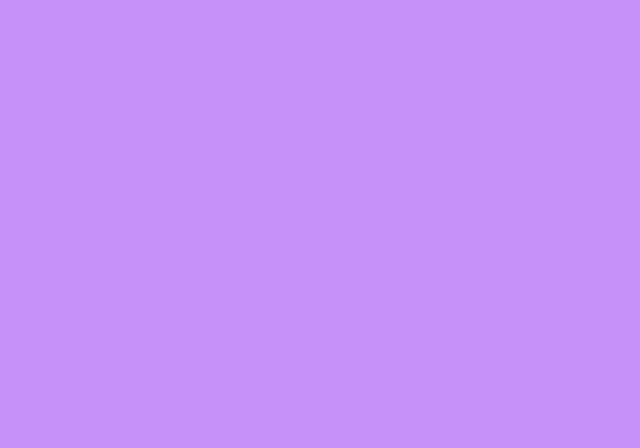
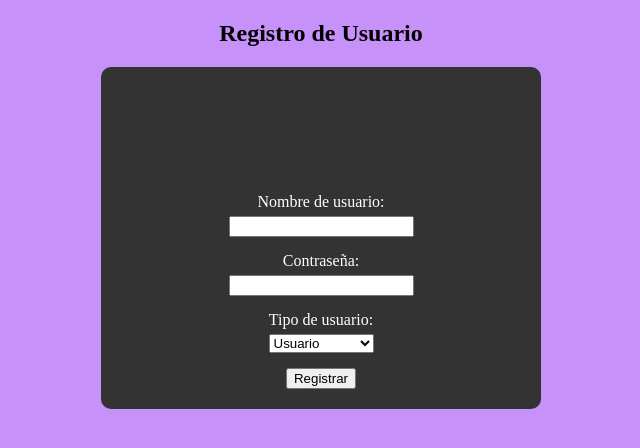
Before and after one commit to nandostiwar/20242-AplicacionesMovilesViernes, a React (Vite) app in the folder proyecto-general-horoscopo/horoscopo/: page /registro in a window 1280 px wide. Before the commit this address had no page. Shown: the top 448 px of the page, without its empty margins (319-959 px from the left). Built offline with nearby package versions, Linux system fonts and the light colour scheme.

Commit message:
Añadi funcion crear usuarios

```diff
--- a/proyecto-general-horoscopo/horoscopo/src/App.jsx
+++ b/proyecto-general-horoscopo/horoscopo/src/App.jsx
@@ -3,6 +3,7 @@ import Form from './components/Form';
 import UserHome from './components/UserHome';
 import AdminHome from './components/AdminHome';
 import ChangePassword from './components/changePassword'; // Importar ChangePassword
+import Registro from './components/registro';
 import {BrowserRouter, Routes, Route} from 'react-router-dom';
 import { useState } from 'react';
 
@@ -16,6 +17,7 @@ function App() {
         <Route path='/userHome' element={<UserHome user={user}/>}></Route>
         <Route path='/adminHome' element={<AdminHome user={user}/>}></Route>
         <Route path='/changePassword' element={<ChangePassword userType={user} />}></Route> {/* Nueva Ruta */}
+        <Route path="/registro" element={<Registro />} /> {/* Nueva ruta de registro */}
       </Routes>
     </BrowserRouter>
   )
--- a/proyecto-general-horoscopo/horoscopo/src/components/Form.jsx
+++ b/proyecto-general-horoscopo/horoscopo/src/components/Form.jsx
@@ -1,77 +1,83 @@
-import './styles/Form.css'
+import './styles/Form.css';
 import { useState } from 'react';
 import { useNavigate } from 'react-router-dom';
 
-function Form({callback}){
-    const [username, setUsername] = useState(null);
-    const [password, setPassword] = useState(null);
+function Form({ callback }) {
+    const [username, setUsername] = useState('');
+    const [password, setPassword] = useState('');
+    const [errorMessage, setErrorMessage] = useState('');
     const goTo = useNavigate();
 
-    const validateUser = (event)=>{
+    // Validar usuario
+    const validateUser = (event) => {
         event.preventDefault();
         fetch(`http://localhost:4000/v1/signos/login`, {
             method: 'POST',
-            headers: {"Content-Type": "application/json"},
-            body: JSON.stringify({username, password})
+            headers: { "Content-Type": "application/json" },
+            body: JSON.stringify({ username, password }),
         })
-            .then(res =>res.json())
-            .then(responseData => {
-                if(responseData.resultado === 'user'){
+            .then((res) => res.json())
+            .then((responseData) => {
+                if (responseData.resultado === 'user') {
                     callback("user");
                     goTo("/userHome");
-                }else if(responseData.resultado === 'admin'){
+                } else if (responseData.resultado === 'admin') {
                     callback("admin");
                     goTo("/adminHome");
+                } else {
+                    setErrorMessage('Usuario o contraseña incorrectos');
                 }
             })
-
-    }
-    return (
-        <form onSubmit={validateUser}>
-            <h1 id="txtBienvenida">Bienvenido a nuestro portal del Zodiaco</h1>
-            <h4 className="txt">Nombre de Usuario</h4>
-            <input type="text" className="entry" onChange={(e)=> setUsername(e.target.value)}/><br></br>
-            <h4 className="txt">Contraseña</h4>
-            <input type="password" className="entry" onChange={(e)=> setPassword(e.target.value)}/><br></br>
-            <input type="submit" value="Ingresar" id="btnEnviar"/>
-            <button type="button" onClick={() => goTo("/changePassword")} id="btnUpdate">Cambiar Contraseña</button>
-            <button type="button" onClick={() => goTo("/register")} id="btnRegistro">Registrarse</button>
-        </form>
-    )
-    // Redirige a la página de actualización de datos
-    const updateData = (event) => {
-        event.preventDefault();
-        goTo("/updateData");
+            .catch((error) => {
+                console.error("Error en la validación:", error);
+                setErrorMessage('Error del servidor, intenta nuevamente');
+            });
     };
 
-    const NewUser = (event) => {
-        event.preventDefault();
-        goTo("/NewHome");
+    // Redirigir a la página de actualización de contraseña
+    const updateData = () => {
+        goTo("/changePassword");
+    };
+
+    // Redirigir a la página de registro de usuario
+    const registerUser = () => {
+        goTo("/registro");
     };
 
     return (
         <form onSubmit={validateUser}>
             <h1 id="txtBienvenida">Bienvenido a nuestro portal del Zodiaco</h1>
+
+            {/* Mostrar mensaje de error si lo hay */}
             {errorMessage && <p style={{ color: 'red' }}>{errorMessage}</p>}
+
             <h4 className="txt">Nombre de Usuario</h4>
             <input
                 type="text"
                 className="entry"
+                value={username}
                 onChange={(e) => setUsername(e.target.value)}
-                value={username}
+                required
             /><br />
+
             <h4 className="txt">Contraseña</h4>
             <input
                 type="password"
                 className="entry"
+                value={password}
                 onChange={(e) => setPassword(e.target.value)}
-                value={password}
+                required
             /><br />
+
+            {/* Botón de Ingresar */}
             <input type="submit" value="Ingresar" id="btnEnviar" />
-            <input type="submit" value="Actualziar contraseña" id="btnUpdate" onClick={updateDatar}/>
-            <input type="submit" value="Registrar Usuario" id="btnNew" onClick={NewUser}/>
 
-            </form>
+            {/* Botón para Cambiar Contraseña */}
+            <button type="button" onClick={updateData} id="btnUpdate">Cambiar Contraseña</button>
+
+            {/* Botón para Registrarse */}
+            <button type="button" onClick={registerUser} id="btnRegistro">Registrarse</button>
+        </form>
     );
 }
 
--- /dev/null
+++ b/proyecto-general-horoscopo/horoscopo/src/components/registro.jsx
@@ -0,0 +1,92 @@
+// src/components/Registro.jsx
+import React, { useState } from 'react';
+import { useNavigate } from 'react-router-dom';
+import './styles/Form.css'; // Usamos el mismo estilo que ya tienes
+
+const Registro = () => {
+  const navigate = useNavigate();
+  const [username, setUsername] = useState('');
+  const [password, setPassword] = useState('');
+  const [userType, setUserType] = useState('user'); // Valor por defecto: usuario
+  const [errorMessage, setErrorMessage] = useState('');
+
+  const handleRegister = async (e) => {
+    e.preventDefault();
+
+    if (!username || !password) {
+      setErrorMessage('Faltan datos por completar.');
+      return;
+    }
+
+    const data = {
+      username,
+      password,
+      userType,
+    };
+
+    try {
+      const response = await fetch('http://localhost:4000/registro', {
+        method: 'POST',
+        headers: {
+          'Content-Type': 'application/json',
+        },
+        body: JSON.stringify(data),
+      });
+
+      const result = await response.json();
+
+      if (response.ok) {
+        alert('Registro exitoso');
+        navigate('/login'); // Redirigir al login después de registrar
+      } else {
+        setErrorMessage(result.message || 'Error en el registro');
+      }
+    } catch (error) {
+      console.error('Error al registrar:', error);
+      setErrorMessage('Error del servidor al registrar.');
+    }
+  };
+
+  return (
+    <div className="form-container">
+      <h2>Registro de Usuario</h2>
+      <form onSubmit={handleRegister} className="form">
+        <div className="form-group">
+          <label htmlFor="username">Nombre de usuario:</label>
+          <input
+            type="text"
+            id="username"
+            value={username}
+            onChange={(e) => setUsername(e.target.value)}
+            required
+          />
+        </div>
+        <div className="form-group">
+          <label htmlFor="password">Contraseña:</label>
+          <input
+            type="password"
+            id="password"
+            value={password}
+            onChange={(e) => setPassword(e.target.value)}
+            required
+          />
+        </div>
+        <div className="form-group">
+          <label htmlFor="userType">Tipo de usuario:</label>
+          <select
+            id="userType"
+            value={userType}
+            onChange={(e) => setUserType(e.target.value)}
+          >
+            <option value="user">Usuario</option>
+            <option value="admin">Administrador</option>
+          </select>
+        </div>
+        {errorMessage && <p className="error">{errorMessage}</p>}
+        <button type="submit">Registrar</button>
+      </form>
+    </div>
+  );
+};
+
+export default Registro;
```
Also changed, not shown: proyecto-general-horoscopo/horoscopo/src/components/updateData_backup.jsx (renamed from proyecto-general-horoscopo/horoscopo/src/components/updateData.jsx), 2 other files (tests, documents, lock files or other folders).
